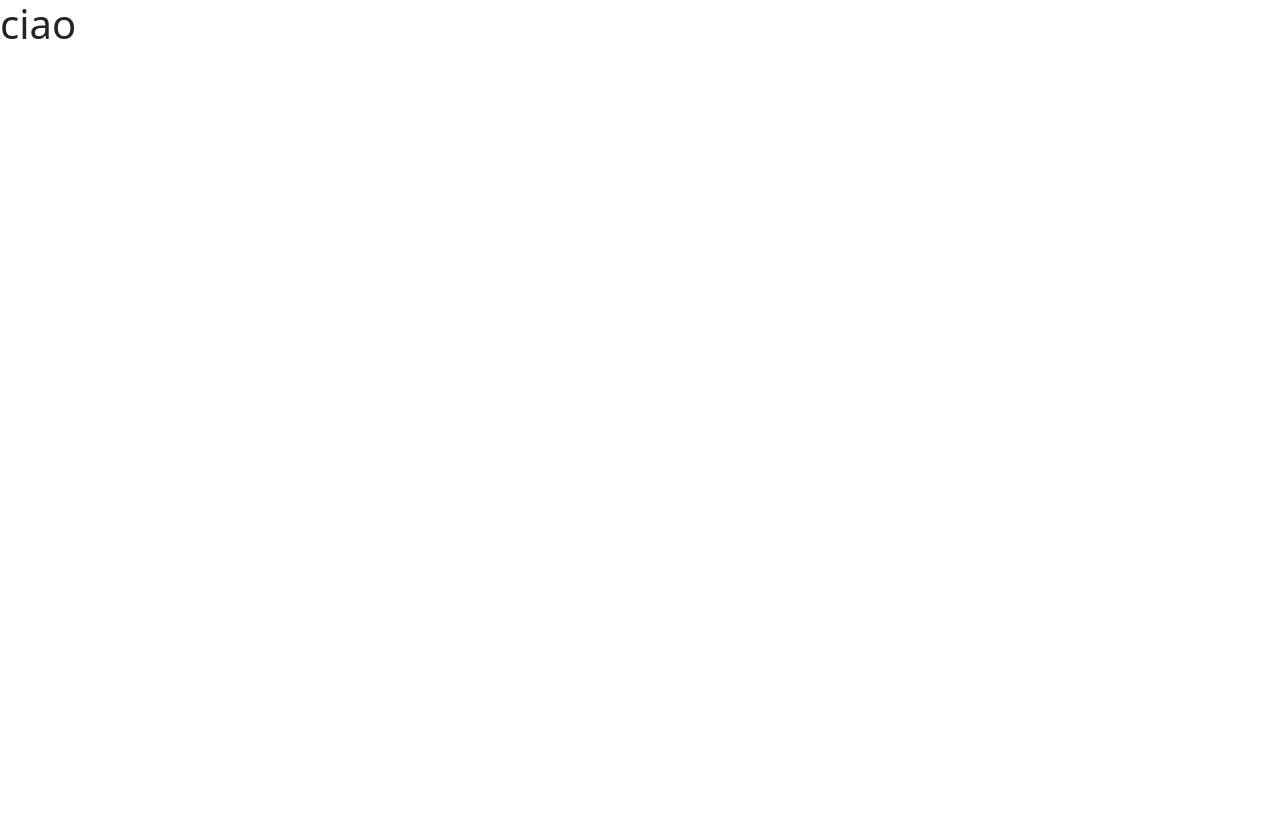
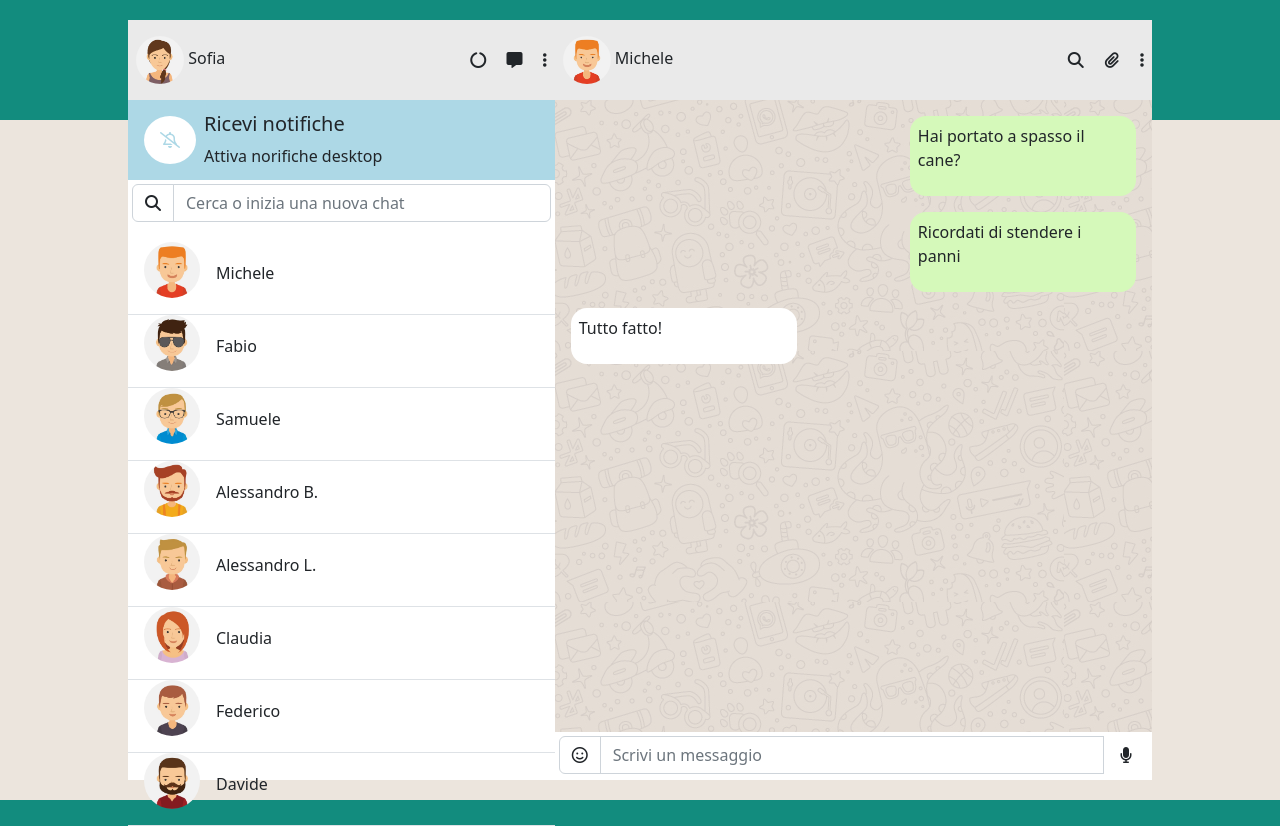
Before and after one commit to Elsti97/vue-boolzapp, a plain HTML site: page index.html in a window 1280 px wide. Before the commit the page ends 800 px from the top, so only its background shows below. Drawn offline with nearby package versions, Linux system fonts and the light colour scheme.

Commit message:
Milestone 2

```diff
--- a/assets/css/style.css
+++ b/assets/css/style.css
@@ -0,0 +1,59 @@
+body {
+  background: rgb(0,168,132);
+  background: linear-gradient(0deg,  rgb(236, 229, 221) 85% ,  rgb(	18, 140, 126) 10%);
+  width: 100vw;
+  height: 100vh;
+  }
+
+#root{
+  width: 80%;
+  height: 95%;
+  background-color: white;
+}
+
+.bg-header{
+  background-color: #EAEAEA;
+  height: 5rem;
+}
+
+#my-avatar{
+  width: 3rem;
+}
+
+#notifiche{
+  background-color: lightblue;
+  height: 5rem;
+}
+
+.fa-bell-slash{
+  color: lightblue;
+}
+
+.input-group-text{
+  background-color: white;
+}
+
+.avatar-contatti{
+  width: 3.5rem;
+}
+
+.bg-chat{
+  background-image: url(../img/mine.jpg);
+  height: calc(100% - 8rem);
+}
+
+.messaggio{
+  max-width: 40%;
+  border-radius: 1rem;
+  padding: .5rem;
+  margin-bottom: 1rem;
+}
+
+.inviato{
+  background-color: #D5F9BA;
+  align-self: flex-end;
+}
+
+.ricevuto{
+  background-color: white;
+}
--- a/assets/js/main.js
+++ b/assets/js/main.js
@@ -0,0 +1,176 @@
+var app = new Vue(
+  {
+    el: '#root',
+    data: {
+      indiceDinamico: 0,
+      contacts: [
+        {
+          name: 'Michele',
+          avatar: '_1',
+          visible: true,
+          messages: [
+            {
+              date: '10/01/2020 15:30:55',
+              message: 'Hai portato a spasso il cane?',
+              status: 'sent'
+            },
+            {
+              date: '10/01/2020 15:50:00',
+              message: 'Ricordati di stendere i panni',
+              status: 'sent'
+            },
+            {
+              date: '10/01/2020 16:15:22',
+              message: 'Tutto fatto!',
+              status: 'received'
+            }
+          ],
+        },
+        {
+          name: 'Fabio',
+          avatar: '_2',
+          visible: true,
+          messages: [
+            {
+              date: '20/03/2020 16:30:00',
+              message: 'Ciao come stai?',
+              status: 'sent'
+            },
+            {
+              date: '20/03/2020 16:30:55',
+              message: 'Bene grazie! Stasera ci vediamo?',
+              status: 'received'
+            },
+            {
+              date: '20/03/2020 16:35:00',
+              message: 'Mi piacerebbe ma devo andare a fare la spesa.',
+              status: 'sent'
+            }
+          ],
+        },
+        {
+          name: 'Samuele',
+          avatar: '_3',
+          visible: true,
+          messages: [
+            {
+              date: '28/03/2020 10:10:40',
+              message: 'La Marianna va in campagna',
+              status: 'received'
+            },
+            {
+              date: '28/03/2020 10:20:10',
+              message: 'Sicuro di non aver sbagliato chat?',
+              status: 'sent'
+            },
+            {
+              date: '28/03/2020 16:15:22',
+              message: 'Ah scusa!',
+              status: 'received'
+            }
+          ],
+        },
+        {
+          name: 'Alessandro B.',
+          avatar: '_4',
+          visible: true,
+          messages: [
+            {
+              date: '10/01/2020 15:30:55',
+              message: 'Lo sai che ha aperto una nuova pizzeria?',
+              status: 'sent'
+            },
+            {
+              date: '10/01/2020 15:50:00',
+              message: 'Si, ma preferirei andare al cinema',
+              status: 'received'
+            }
+          ],
+        },
+        {
+          name: 'Alessandro L.',
+          avatar: '_5',
+          visible: true,
+          messages: [
+            {
+              date: '10/01/2020 15:30:55',
+              message: 'Ricordati di chiamare la nonna',
+              status: 'sent'
+            },
+            {
+              date: '10/01/2020 15:50:00',
+              message: 'Va bene, stasera la sento',
+              status: 'received'
+            }
+          ],
+        },
+        {
+          name: 'Claudia',
+          avatar: '_6',
+          visible: true,
+          messages: [
+            {
+              date: '10/01/2020 15:30:55',
+              message: 'Ciao Claudia, hai novità?',
+              status: 'sent'
+            },
+            {
+              date: '10/01/2020 15:50:00',
+              message: 'Non ancora',
+              status: 'received'
+            },
+            {
+              date: '10/01/2020 15:51:00',
+              message: 'Nessuna nuova, buona nuova',
+              status: 'sent'
+            }
+          ],
+        },
+        {
+          name: 'Federico',
+          avatar: '_7',
+          visible: true,
+          messages: [
+            {
+              date: '10/01/2020 15:30:55',
+              message: 'Fai gli auguri a Martina che è il suo compleanno!',
+              status: 'sent'
+            },
+            {
+              date: '10/01/2020 15:50:00',
+              message: 'Grazie per avermelo ricordato, le scrivo subito!',
+              status: 'received'
+            }
+          ],
+        },
+        {
+          name: 'Davide',
+          avatar: '_8',
+          visible: true,
+          messages: [
+            {
+              date: '10/01/2020 15:30:55',
+              message: 'Ciao, andiamo a mangiare la pizza stasera?',
+              status: 'received'
+            },
+            {
+              date: '10/01/2020 15:50:00',
+              message: "No, l'ho già mangiata ieri, ordiniamo sushi!",
+              status: 'sent'
+            },
+            {
+              date: '10/01/2020 15:51:00',
+              message: 'OK!!',
+              status: 'received'
+            }
+          ],
+        }
+      ]
+    },
+    methods: {
+      conversation(element,index) {
+      this.indiceDinamico = index;
+      },
+    },
+  }
+)
--- a/index.html
+++ b/index.html
@@ -12,12 +12,87 @@
   <!-- MY CSS -->
   <link rel="stylesheet" href="./assets/css/style.css">
 </head>
-<body>
+<body class="d-flex justify-content-center align-items-center">
 
+  <div id="root" class="d-flex">
 
-  <h1>ciao</h1>
+    <!-- * SIDEBAR -->
+    <div class="col-5">
+      <!-- HEADER -->
+      <div class="py-3 bg-header d-flex justify-content-between align-items-center">
+        <div>
+          <img id="my-avatar" src="./assets/img/avatar_io.jpg" alt="mio_avatar" class="rounded-circle ms-2">
+          <span>Sofia</span>
+        </div>
+        <div>
+          <i class="fa-solid fa-circle-notch mx-2"></i>
+          <i class="fa-solid fa-message mx-2"></i>
+          <i class="fa-solid fa-ellipsis-vertical mx-2"></i>
+        </div>
+      </div>
 
+      <!-- NOTIFICHE -->
+      <div id="notifiche" class="d-flex align-items-center ps-3">
+        <i class="fa-regular fa-bell-slash bg-white rounded-circle p-3"></i>
+        <div class="ms-2">
+          <h5>Ricevi notifiche</h5>
+          <span>Attiva norifiche desktop</span>
+        </div>
+      </div>
 
+      <!-- CERCA CHAT -->
+      <div class="p-1">
+        <div class="input-group mb-3">
+          <span class="input-group-text" id="basic-addon1"><i class="fa-solid fa-magnifying-glass"></i></span>
+          <input type="text" class="form-control" placeholder="Cerca o inizia una nuova chat" aria-label="Username" aria-describedby="basic-addon1">
+        </div>
+      </div>
+
+      <!-- UTENTI -->
+      <div class="d-flex align-items-center border-bottom" v-for="(elem, index) in contacts" @click="conversation(element,index)">
+        <img v-bind:src="'./assets/img/avatar' + elem.avatar + '.jpg'" alt="avatar_1" class="rounded-circle mt-0 m-3 avatar-contatti">
+        <h6>{{elem.name}}</h6>
+      </div>
+    </div>
+
+    <!-- * MAIN -->
+    <div class="col-7">
+      <!-- HEADER MAIN -->
+      <div class="bg-header">
+        <div class="py-3 bg-header d-flex justify-content-between align-items-center">
+          <div>
+            <img id="my-avatar" :src="'./assets/img/avatar' + contacts[indiceDinamico].avatar + '.jpg'" alt="avatar-chat" class="rounded-circle ms-2">
+            <span>{{ contacts[indiceDinamico].name}}</span>
+          </div>
+          <div>
+            <i class="fa-solid fa-magnifying-glass mx-2"></i>
+            <i class="fa-solid fa-paperclip mx-2"></i>
+            <i class="fa-solid fa-ellipsis-vertical mx-2"></i>
+          </div>
+        </div>
+      </div>
+
+      <!-- CHAT -->
+      <div class="bg-chat p-3 d-flex flex-column">
+        <div
+          v-for="(element, index) in contacts[indiceDinamico].messages"
+          :class="(element.status == 'received') ? 'messaggio ricevuto' : 'messaggio inviato'"
+          >
+          <p>{{ element.message }} </p>
+        </div>
+      </div>
+
+      <!-- INPUT MESSAGGIO -->
+      <div class="p-1">
+        <div class="input-group mb-3 align-items-center">
+          <span class="input-group-text" id="basic-addon1"><i class="fa-regular fa-face-smile my-1"></i></i></span>
+          <input type="text" class="form-control" placeholder="Scrivi un messaggio" aria-label="Username" aria-describedby="basic-addon1">
+          <i class="fa-solid fa-microphone mx-3"></i>
+        </div>
+      </div>
+    </div>
+
+  </div>
 
   <!-- BOOTSTRAP JS -->
   <script src="https://cdn.jsdelivr.net/npm/bootstrap@5.2.2/dist/js/bootstrap.bundle.min.js" integrity="sha384-OERcA2EqjJCMA+/3y+gxIOqMEjwtxJY7qPCqsdltbNJuaOe923+mo//f6V8Qbsw3" crossorigin="anonymous"></script>
```
